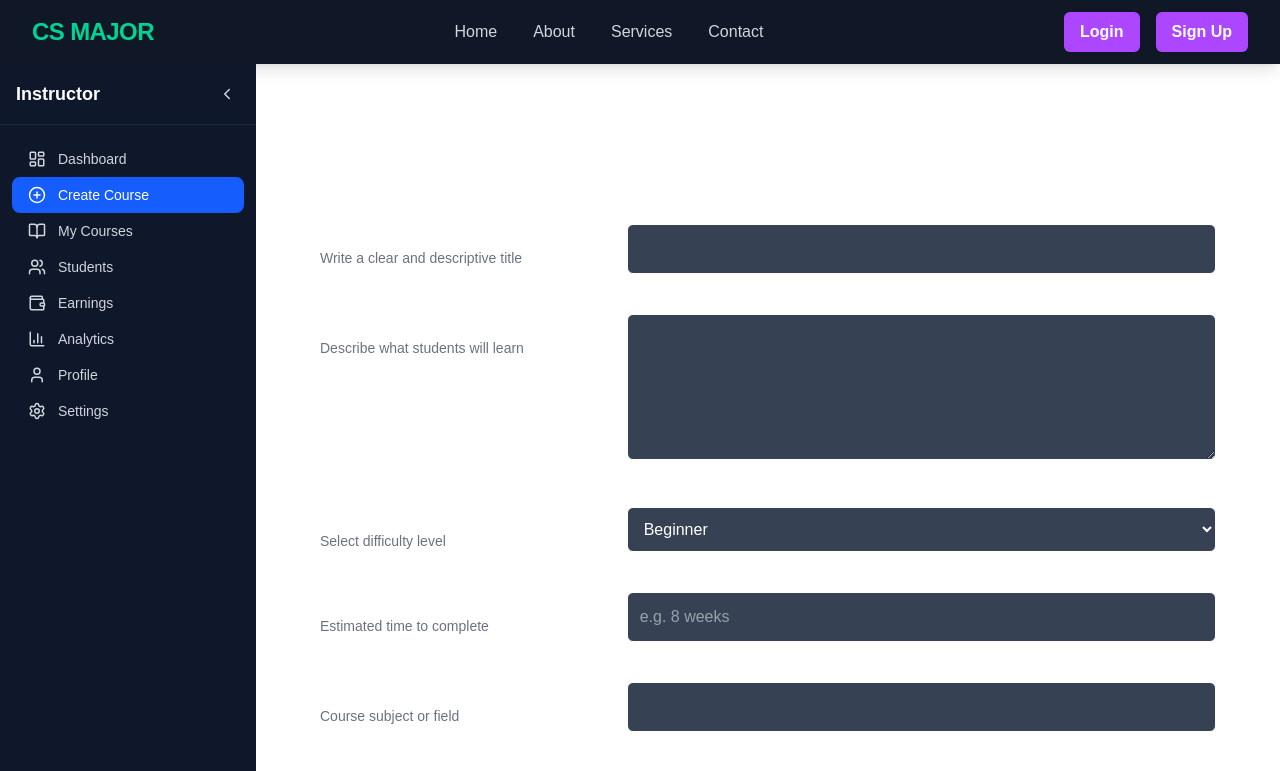
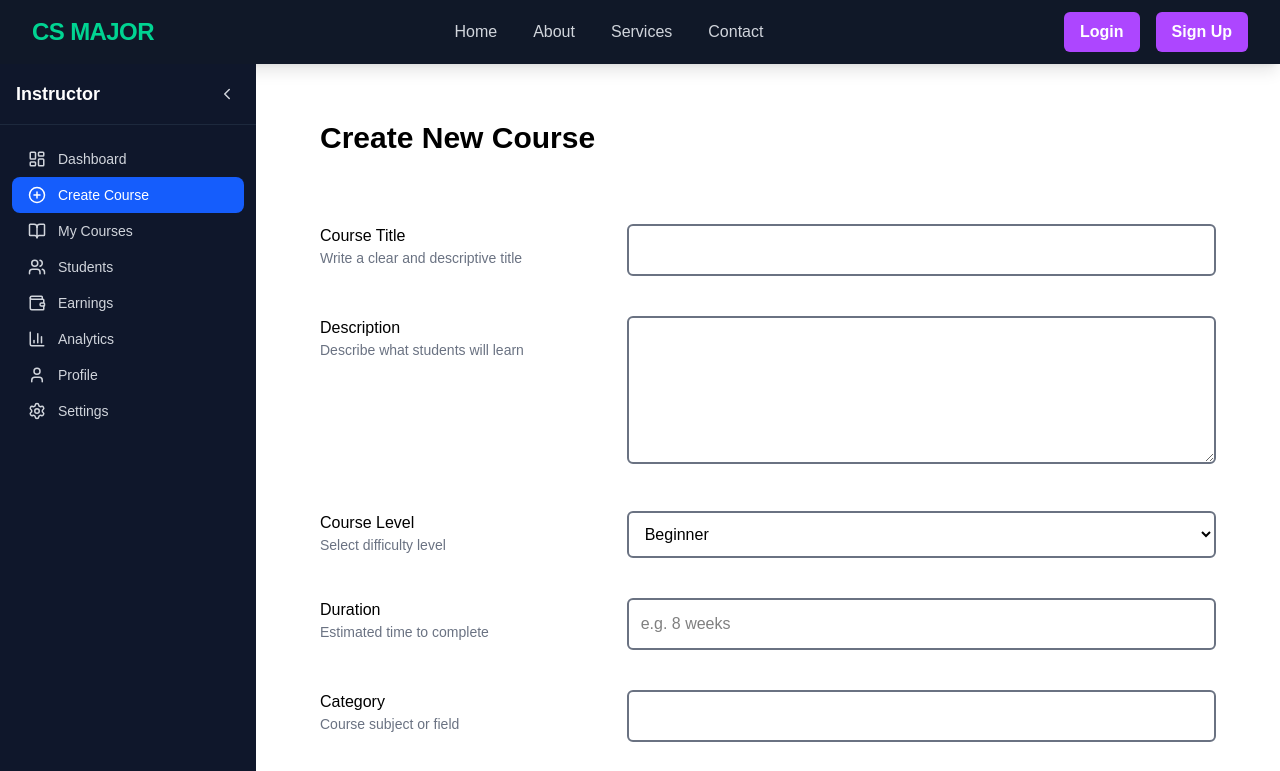
Before and after one commit to anshika16082005-commits/lms, a Next.js app: page /createcourse in a window 1280 px wide. Shown: the top 771 px of the page. Built offline with nearby package versions, Linux system fonts and the light colour scheme.

Commit message:
feat: integrate react-hot-toast for improved user notifications and update UI styles

```diff
--- a/app/(instructor)/createcourse/page.tsx
+++ b/app/(instructor)/createcourse/page.tsx
@@ -2,6 +2,7 @@
 
 import { useRouter } from "next/navigation";
 import { useState } from "react";
+import toast from "react-hot-toast";
 
 type Course = {
   title: string;
@@ -92,15 +93,17 @@ const CreateCoursePage = () => {
     });
 
     if (res.ok) {
-      alert("Course Created Successfully!");
+      toast.success("Course Created Successfully!", {
+        className: "bg-green-600 text-white",
+      });
       router.push("/my-courses");
     } else {
-      alert("Something went wrong");
+      toast.error("Something went wrong");
     }
   };
 
   return (
-    <div className="text-white min-h-screen px-10 py-8">
+    <div className="text-black min-h-screen px-10 py-8">
       {/* Page Title */}
       <div className="mb-10">
         <h1 className="text-3xl font-semibold ">Create New Course</h1>
@@ -123,7 +126,7 @@ const CreateCoursePage = () => {
               name="title"
               value={formData.title}
               onChange={handleChange}
-              className="w-full border rounded-md p-3 bg-gray-700 text-white focus:outline-none focus:ring-2 focus:ring-blue-500"
+              className="w-full border-2 border-gray-500 text-black rounded-md p-3   focus:outline-none focus:ring-2 focus:ring-blue-500"
             />
             {errors.title && (
               <p className="text-red-500 text-sm mt-1">{errors.title}</p>
@@ -146,7 +149,7 @@ const CreateCoursePage = () => {
               name="description"
               value={formData.description}
               onChange={handleChange}
-              className="w-full border rounded-md p-3 bg-gray-700 text-white focus:outline-none focus:ring-2 focus:ring-blue-500"
+              className="w-full border-2 border-gray-500 text-black rounded-md p-3 focus:outline-none focus:ring-2 focus:ring-blue-500"
             />
             {errors.description && (
               <p className="text-red-500 text-sm mt-1">{errors.description}</p>
@@ -166,7 +169,7 @@ const CreateCoursePage = () => {
               name="level"
               value={formData.level}
               onChange={handleChange}
-              className="w-full border bg-gray-700 text-white rounded-md p-3 focus:outline-none focus:ring-2 focus:ring-blue-500"
+              className="w-full border-2 border-gray-500 text-black rounded-md p-3 focus:outline-none focus:ring-2 focus:ring-blue-500"
             >
               <option value="Beginner">Beginner</option>
               <option value="Intermediate">Intermediate</option>
@@ -189,7 +192,7 @@ const CreateCoursePage = () => {
               placeholder="e.g. 8 weeks"
               value={formData.duration}
               onChange={handleChange}
-              className="w-full bg-gray-700 text-white border rounded-md p-3 focus:outline-none focus:ring-2 focus:ring-blue-500"
+              className="w-full border-2 border-gray-500 text-black rounded-md p-3 focus:outline-none focus:ring-2 focus:ring-blue-500"
             />
             {errors.duration && (
               <p className="text-red-500 text-sm mt-1">{errors.duration}</p>
@@ -210,7 +213,7 @@ const CreateCoursePage = () => {
               name="category"
               value={formData.category}
               onChange={handleChange}
-              className="w-full border bg-gray-700 text-white rounded-md p-3 focus:outline-none focus:ring-2 focus:ring-blue-500"
+              className="w-full border-2 border-gray-500 text-black rounded-md p-3 focus:outline-none focus:ring-2 focus:ring-blue-500"
             />
             {errors.category && (
               <p className="text-red-500 text-sm mt-1">{errors.category}</p>
@@ -232,7 +235,7 @@ const CreateCoursePage = () => {
               type="file"
               accept="image/*"
               onChange={handleThumbnailChange}
-              className="w-full border bg-gray-700 text-white rounded-md p-3"
+              className="w-full border-2 border-gray-500 text-black rounded-md p-3"
             />
             {thumbnail && (
               <p className="text-sm text-green-600 mt-2">
--- a/app/(instructor)/dashteach/page.tsx
+++ b/app/(instructor)/dashteach/page.tsx
@@ -32,27 +32,6 @@ export default function InstructorDashboard() {
     };
     fetchCourses();
   }, []);
-
-  // const courses = [
-  //   {
-  //     title: "React Bootcamp",
-  //     students: 850,
-  //     rating: 4.8,
-  //     updated: "2 days ago",
-  //   },
-  //   {
-  //     title: "Node.js Mastery",
-  //     students: 620,
-  //     rating: 4.7,
-  //     updated: "1 week ago",
-  //   },
-  //   {
-  //     title: "MongoDB Basics",
-  //     students: 420,
-  //     rating: 4.6,
-  //     updated: "3 weeks ago",
-  //   },
-  // ];
 
   return (
     <div className="min-h-screen bg-gray-50 p-8">
@@ -134,8 +113,8 @@ export default function InstructorDashboard() {
 
             <div>
               <p className="text-gray-500 text-sm">Completion Rate</p>
-              <h2 className="text-2xl font-bold">78%</h2>
-              <p className="text-green-600 text-xs">+5% improvement</p>
+              <h2 className="text-2xl font-bold">{0}%</h2>
+              <p className="text-green-600 text-xs">{"+5% improvement"}</p>
             </div>
           </div>
         </div>
--- a/app/(instructor)/my-courses/page.tsx
+++ b/app/(instructor)/my-courses/page.tsx
@@ -3,6 +3,7 @@
 import { useEffect, useState } from "react";
 import Link from "next/link";
 import { BookOpen, Users, IndianRupee, Plus } from "lucide-react";
+import toast from "react-hot-toast";
 
 type Course = {
   _id?: string;
@@ -26,12 +27,12 @@ export default function MyCoursesPage() {
         method: "DELETE",
       });
       const { message } = await res.json();
-      alert(message);
+      toast.success(message);
 
       console.log(message);
       setCourses(courses.filter((course) => course._id !== courseId));
     } catch (error) {
-      console.error("Error deleting course:", error);
+      toast.error("Error deleting course:");
     }
   };
 
--- a/app/layout.tsx
+++ b/app/layout.tsx
@@ -3,6 +3,7 @@ import type { Metadata } from "next";
 import { Geist, Geist_Mono } from "next/font/google";
 import "./globals.css";
 import NavBar from "@/components/Navbar";
+import { Toaster } from "react-hot-toast";
 
 const geistSans = Geist({
   variable: "--font-geist-sans",
@@ -32,6 +33,7 @@ export default function RootLayout({
         <AuthProvider>
           <NavBar />
           {children}
+          <Toaster position="top-right" reverseOrder={false} gutter={5000} />
         </AuthProvider>
       </body>
     </html>
--- a/components/Navbar.tsx
+++ b/components/Navbar.tsx
@@ -4,6 +4,7 @@ import { useEffect, useState } from "react";
 import Link from "next/link";
 import { useAuth } from "@/context/AuthContext";
 import { Menu, X } from "lucide-react"; // lightweight icons
+import { toast } from "react-hot-toast/headless";
 
 export default function NavBar() {
   const [isOpen, setIsOpen] = useState(false);
@@ -14,7 +15,7 @@ export default function NavBar() {
     if (!confirmLogout) return;
     const response = await fetch("/api/users/logout", { method: "GET" });
     if (!response.ok) {
-      alert("Logout failed. Please try again.");
+      toast.error("Logout failed. Please try again.");
       return;
     }
     logout();
--- a/package.json
+++ b/package.json
@@ -18,7 +18,8 @@
     "next": "16.1.1",
     "nodemailer": "^7.0.12",
     "react": "19.2.3",
-    "react-dom": "19.2.3"
+    "react-dom": "19.2.3",
+    "react-hot-toast": "^2.6.0"
   },
   "devDependencies": {
     "@tailwindcss/postcss": "^4",
```
Also changed, not shown: 1 other file (tests, documents, lock files or other folders).
